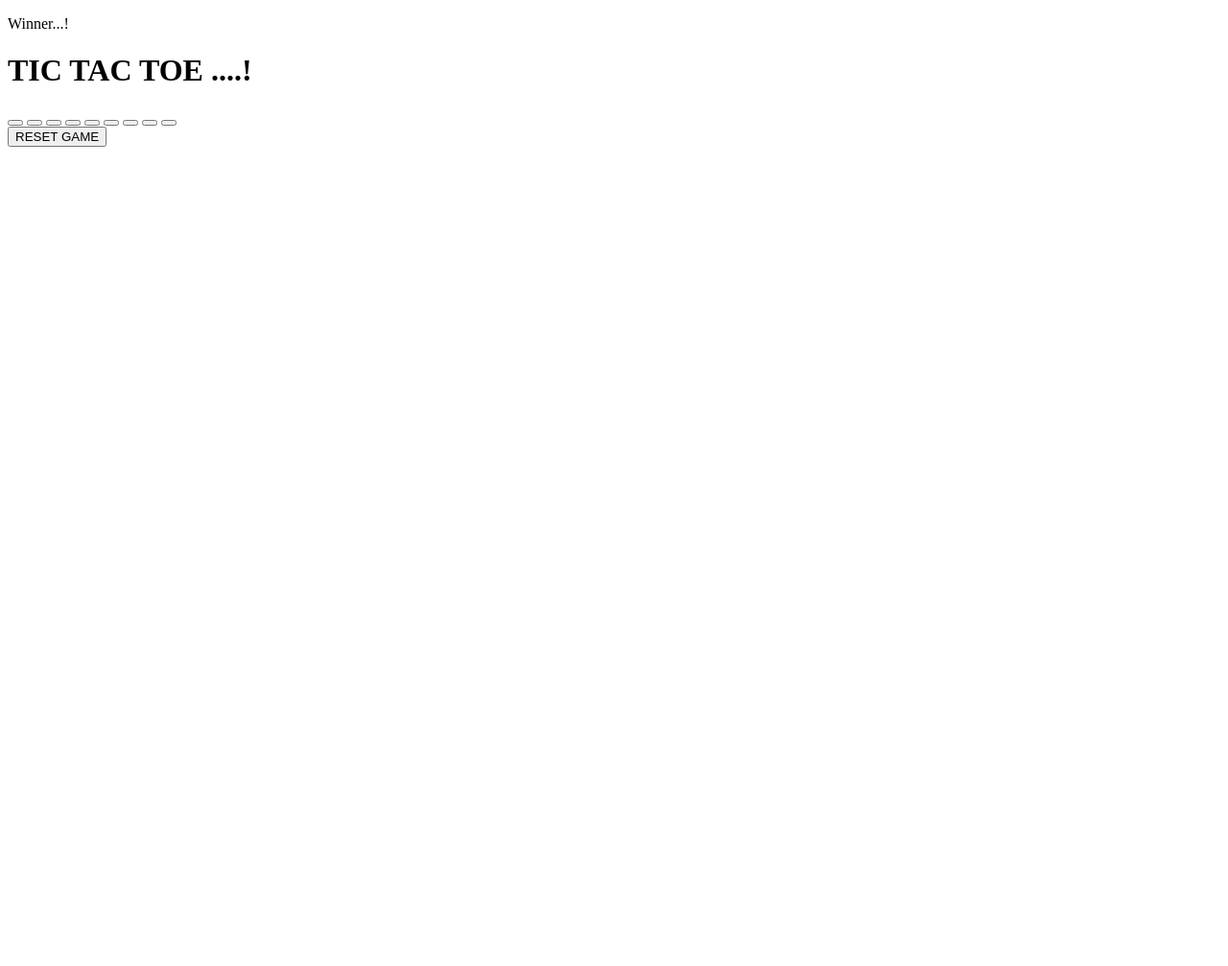
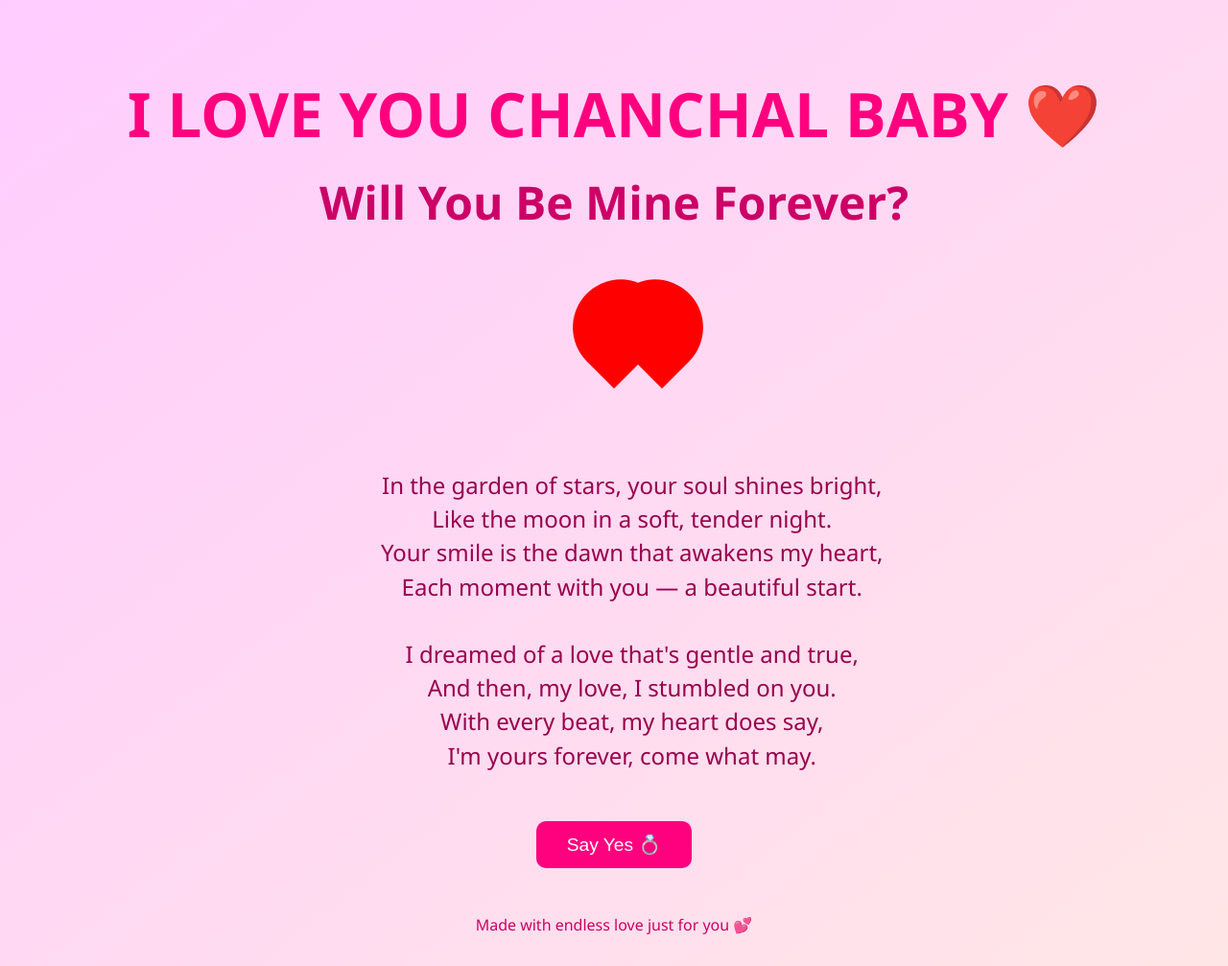
Before and after one commit to ujwalb0007/game-, a plain HTML site: page index.html in a window 1280 px wide. Shown: the whole page at 96% size. Before the commit the page ends 800 px from the top, so only its background shows below. Drawn offline with Linux system fonts and the light colour scheme.

Commit message:
index.html

```diff
--- a/index.html
+++ b/index.html
@@ -1,36 +1,149 @@
 <!DOCTYPE html>
 <html lang="en">
 <head>
-    <meta charset="UTF-8">
-    <meta name="viewport" content="width=device-width, initial-scale=1.0">
-    <title>TIC TAC TOE ...!</title>
+  <meta charset="UTF-8">
+  <meta name="viewport" content="width=device-width, initial-scale=1.0">
+  <title>For My Love</title>
+  <style>
+    body {
+      margin: 0;
+      padding: 0;
+      font-family: 'Segoe UI', Tahoma, Geneva, Verdana, sans-serif;
+      background: linear-gradient(to bottom right, #ffccff, #ffe6e6);
+      overflow-x: hidden;
+    }
 
-    <link rel="stylesheet" href="test2.css">
+    .container {
+      display: flex;
+      flex-direction: column;
+      align-items: center;
+      justify-content: center;
+      min-height: 100vh;
+      text-align: center;
+      padding: 2rem;
+    }
+
+    h1 {
+      font-size: 4rem;
+      color: #ff007f;
+      animation: fadeIn 3s ease-in-out;
+      margin-bottom: 1rem;
+    }
+
+    h2 {
+      font-size: 3rem;
+      color: #cc0066;
+      margin-top: 0;
+      animation: fadeIn 4s ease-in-out;
+    }
+
+    p.poem {
+      font-size: 1.5rem;
+      color: #99004d;
+      max-width: 800px;
+      margin: 1rem auto;
+      line-height: 2.2rem;
+      white-space: pre-wrap;
+      animation: fadeIn 5s ease-in-out;
+    }
+
+    .heart {
+      width: 100px;
+      height: 90px;
+      position: relative;
+      animation: beat 1s infinite;
+      margin: 2rem auto;
+    }
+
+    .heart::before,
+    .heart::after {
+      content: "";
+      position: absolute;
+      top: 0;
+      width: 100px;
+      height: 90px;
+      border-radius: 50px 50px 0 0;
+      background: red;
+    }
+
+    .heart::before {
+      left: 50px;
+      transform: rotate(-45deg);
+      transform-origin: 0 100%;
+    }
+
+    .heart::after {
+      left: 0;
+      transform: rotate(45deg);
+      transform-origin: 100% 100%;
+    }
+
+    @keyframes beat {
+      0%, 100% {
+        transform: scale(1);
+      }
+      50% {
+        transform: scale(1.2);
+      }
+    }
+
+    @keyframes fadeIn {
+      0% {
+        opacity: 0;
+        transform: translateY(20px);
+      }
+      100% {
+        opacity: 1;
+        transform: translateY(0);
+      }
+    }
+
+    .button {
+      padding: 0.8rem 2rem;
+      font-size: 1.2rem;
+      border: none;
+      border-radius: 10px;
+      background-color: #ff007f;
+      color: white;
+      cursor: pointer;
+      transition: 0.3s;
+    }
+
+    .button:hover {
+      background-color: #e6006b;
+    }
+
+    footer {
+      margin-top: 3rem;
+      font-size: 1rem;
+      color: #cc0066;
+    }
+  </style>
 </head>
 <body>
+  <div class="container">
+    <h1>I LOVE YOU CHANCHAL BABY ❤️</h1>
+    <h2>Will You Be Mine Forever?</h2>
 
-    <div class="msg-container hide">
-<p id="msg">Winner...!</p>
-    </div>
-    <main>
-        <h1>TIC TAC TOE ....!</h1>
-<div class="container">
-<div class="game">
-<button class="box"></button>
-<button class="box"></button>
-<button class="box"></button>
-<button class="box"></button>
-<button class="box"></button>
-<button class="box"></button>
-<button class="box"></button>
-<button class="box"></button>
-<button class="box"></button>
-</div>
-</div>
-<!-- Airplane elements -->
+    <div class="heart"></div>
 
-<button id="reset-btn">RESET GAME</button>
-    </main>
-    <script src="TICTAC.js"></script>
+    <p class="poem">
+      In the garden of stars, your soul shines bright,
+      Like the moon in a soft, tender night.
+      Your smile is the dawn that awakens my heart,
+      Each moment with you — a beautiful start.
+
+      I dreamed of a love that's gentle and true,
+      And then, my love, I stumbled on you.
+      With every beat, my heart does say,
+      I'm yours forever, come what may.
+    </p>
+
+    <button class="button" onclick="alert('She said YES! 💖')">Say Yes 💍</button>
+
+    <footer>
+      Made with endless love just for you 💕
+    </footer>
+  </div>
 </body>
 </html>
```
